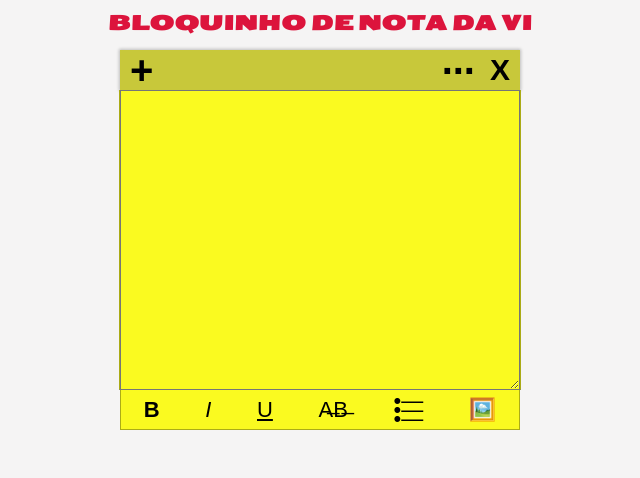
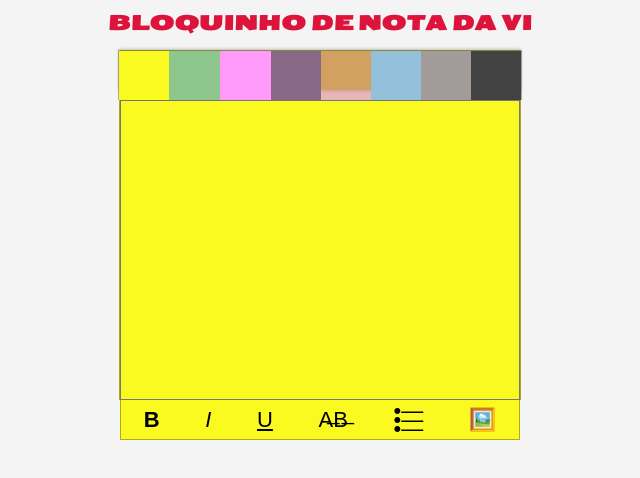
Before and after one commit to vitorianascimento668/Javascript--notbook, a plain HTML site: page listadetarefas/index.html in a window 1280 px wide. Shown: the whole page, without its empty margins (320-960 px from the left). Drawn offline with Linux system fonts and the light colour scheme.

Commit message:
Criei os botoes de cores, para muda quando clicar
Os valores dos botoes vai fazer os background muda, de acordo com o que clicarmos, sendo assim vai muda de acordo com o clicado.
Agora vou deixa em display none para aparecer somente quando clica nos ... tres pontos

```diff
--- a/listadetarefas/css/style.css
+++ b/listadetarefas/css/style.css
@@ -98,4 +98,49 @@ h1{
     height: 300px;
     background-color:rgb(250, 250, 32) ;
     font-size:19px;
+    padding: 5px;
+    resize: none;
 }
+.cores_fundo{
+    display:flex;
+    justify-content: space-around;
+    margin-top:-40px;
+    height: 50px;
+    min-width: 400px;
+    border-top: 1px solid rgba(0, 0, 0, 0.315);
+    border-left: 1px solid rgba(0, 0, 0, 0.315);
+    border-right: 1px solid rgba(0, 0, 0, 0.315);
+}
+.amarelo{
+    width:49.5px;
+    background-color:rgb(250, 250, 32);
+}
+.Verde{
+    width:51px;
+    background-color:rgb(141, 199, 141);
+}
+.lilais {
+    width:51px;
+    background-color:rgb(255, 154, 250)
+}
+.roxo {
+    width:50px;
+    background-color:rgb(136, 105, 136);
+}
+.red{
+    background-color:rgba(221, 129, 129, 0.541);
+    width:50px;
+}
+.azul{
+    width:50px;
+    background-color:rgb(147, 192, 218);
+}
+.cinza {
+    width:50px;
+    background-color:rgb(163, 154, 154);
+
+}
+.pretoC{
+    width:50px;
+    background-color:rgb(66 66 66)
+}
--- a/listadetarefas/index.html
+++ b/listadetarefas/index.html
@@ -13,19 +13,28 @@
     <div class="container">
             <div class="margin-cima">
                 <div class="botao_mais"> + </div>
-                <div class="botao_tresPonto">...</div>
+                <div class="botao_tresPonto">...
+                </div>
                 <div class="botao_X"> X </div>
             </div>
+            <div class="cores_fundo">
+                        <div class="amarelo"></div>
+                        <div class="Verde"></div>
+                        <div class="lilais"></div>
+                        <div class="roxo"></div>
+                        <div class="red"></div>
+                        <div class="azul"></div>
+                        <div class="cinza"></div>
+                        <div class="pretoC"></div>
+                    </div>
             <div class="body-meio"><textarea id="texto_caixa" cols="30" rows="10"></textarea></div>
             <div class="footer-baixo">
-                <div class="b_negrito" style="font-weight: bold;"> B</div>
-                <div class="i_italico" ><i>I</i></div>
-                <div class="sublinhado" style="text-decoration: underline;">U</div>
-                <div class="tachado"> A̶B̶  </div>
-                <div class="marcadores">•― <br>•― <br>•―</div>
-                <div class="imagem--enviou">
-                    🖼️
-                </div>
+                <div class="b_negrito" onclick="negrito()" style="font-weight: bold;"> B</div>
+                <div class="i_italico" onclick="italico()" ><i>I</i></div>
+                <div class="sublinhado" onclick="sublinhado()" style="text-decoration: underline;">U</div>
+                <div class="tachado" onclick="tachado()"> A̶B̶  </div>
+                <div class="marcadores" onclick="marcadores()">•― <br>•― <br>•―</div>
+                <div class="imagem--enviou" onclick="imagems()">🖼️ </div>
             </div>
     </div>
 </body>
```
